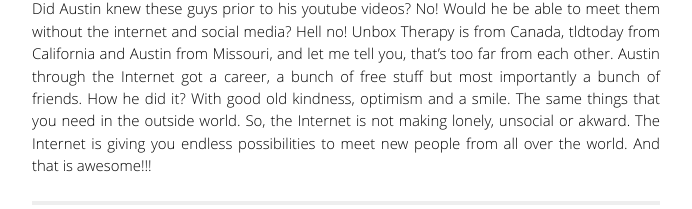
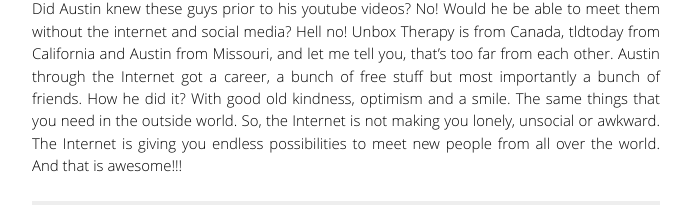
Before and after one commit to skywritergr/georgestefanis.com, a Jekyll site: the page built from _posts/2014-02-11-social-media-friends-staying-in-touch.markdown, in a window 1280 px wide. Shown: the part 1163-1372 px from the top of the page, without its empty margins (294-986 px from the left). Built offline with Jekyll 4.4.1, drawn with Linux system fonts in a browser that asks for light colours; Markdown is read by kramdown in place of the engine named in the settings.

Commit message:
spelling mistakes

```diff
--- a/_posts/2014-02-11-social-media-friends-staying-in-touch.markdown
+++ b/_posts/2014-02-11-social-media-friends-staying-in-touch.markdown
@@ -12,4 +12,4 @@
 
 <iframe width="560" height="315" src="//www.youtube.com/embed/KUA5no2vAZs" frameborder="0" allowfullscreen></iframe>
 
-Did Austin knew these guys prior to his youtube videos? No! Would he be able to meet them without the internet and social media? Hell no! Unbox Therapy is from Canada, tldtoday from California and Austin from Missouri, and let me tell you, that's too far from each other. Austin through the Internet got a career, a bunch of free stuff but most importantly a bunch of friends. How he did it? With good old kindness, optimism and a smile. The same things that you need in the outside world. So, the Internet is not making lonely, unsocial or akward. The Internet is giving you endless possibilities to meet new people from all over the world. And that is awesome!!!
+Did Austin knew these guys prior to his youtube videos? No! Would he be able to meet them without the internet and social media? Hell no! Unbox Therapy is from Canada, tldtoday from California and Austin from Missouri, and let me tell you, that's too far from each other. Austin through the Internet got a career, a bunch of free stuff but most importantly a bunch of friends. How he did it? With good old kindness, optimism and a smile. The same things that you need in the outside world. So, the Internet is not making you lonely, unsocial or awkward. The Internet is giving you endless possibilities to meet new people from all over the world. And that is awesome!!!
```
